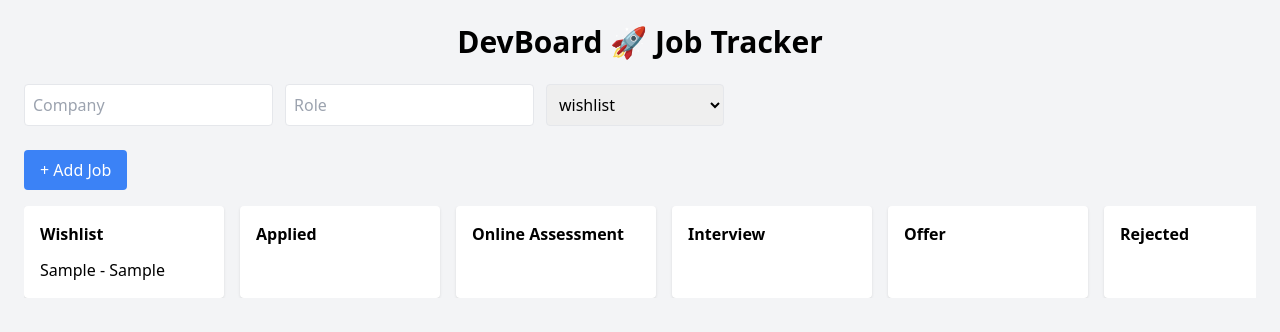
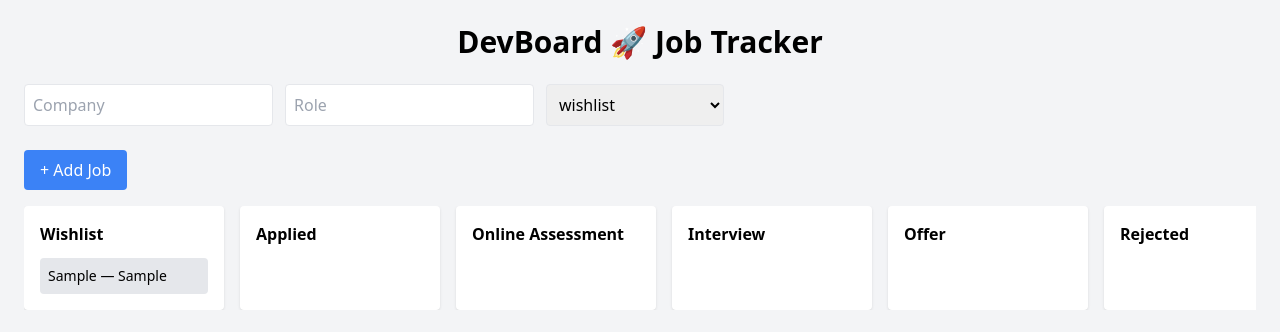
Before and after one commit to Shifa200/devboard, a React (Vite) app: page / in a window 1280 px wide. Both pictures are taken after typing "Sample", "Sample" into the empty fields and a click on the button "+ Add Job". Shown: the top 332 px of the page. Built offline with nearby package versions, Linux system fonts and the light colour scheme.

Commit message:
Implemented draggable job cards with dnd-kit

```diff
--- a/src/App.jsx
+++ b/src/App.jsx
@@ -1,4 +1,6 @@
 import { useState } from "react";
+import { DndContext } from "@dnd-kit/core";
+import JobCard from "./components/JobCard";
 
 // Board columns used to organize job applications by status
 const columns = [
@@ -73,7 +75,7 @@ function App() {
          >
           + Add Job
          </button>
-
+     <DndContext>
       <div className="flex gap-4 overflow-x-auto">
         {columns.map((col) => (
           <div key={col} className="bg-white p-4 rounded shadow min-w-[200px]">
@@ -83,18 +85,14 @@ function App() {
               {jobs
                 .filter((job) => job.status === col)
                 .map((job) => (
-                  <div
-                    key={job.id}
-                    classname = "bg-gray-200 p-2 rounded text-sm"
-                  >
-                    {job.company} - {job.role}
-                  </div>
+                  <JobCard key={job.id} job={job} />
                 ))
               }
             </div>
           </div>
         ))}
       </div>
+    </DndContext>
     </div>
   );
 }
--- a/src/components/JobCard.jsx
+++ b/src/components/JobCard.jsx
@@ -0,0 +1,28 @@
+import { useDraggable } from "@dnd-kit/core";
+
+function JobCard({ job }) {
+  const { attributes, listeners, setNodeRef, transform } =
+    useDraggable({
+      id: job.id,
+    });
+
+  const style = transform
+    ? {
+        transform: `translate(${transform.x}px, ${transform.y}px)`,
+      }
+    : undefined;
+
+  return (
+    <div
+      ref={setNodeRef}
+      style={style}
+      {...listeners}
+      {...attributes}
+      className="bg-gray-200 p-2 rounded text-sm cursor-grab"
+    >
+      {job.company} — {job.role}
+    </div>
+  );
+}
+
+export default JobCard;
```
